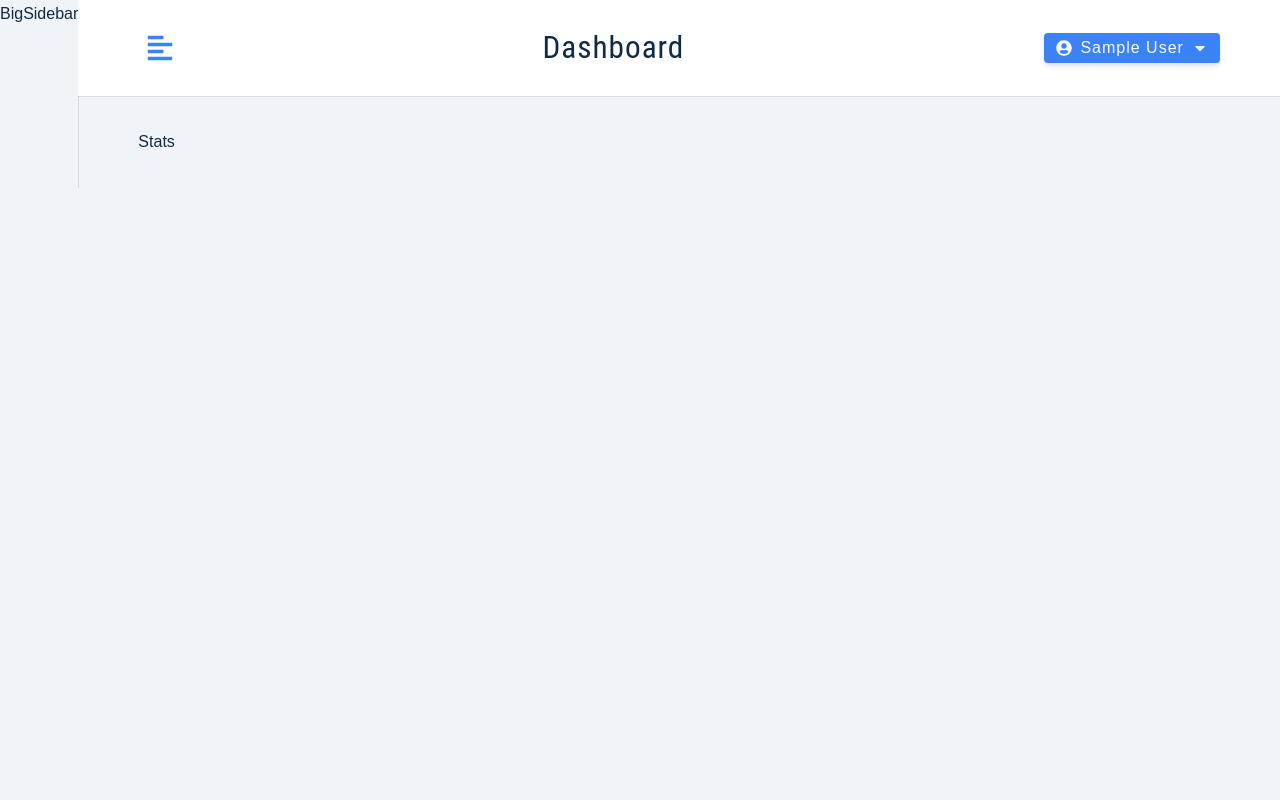
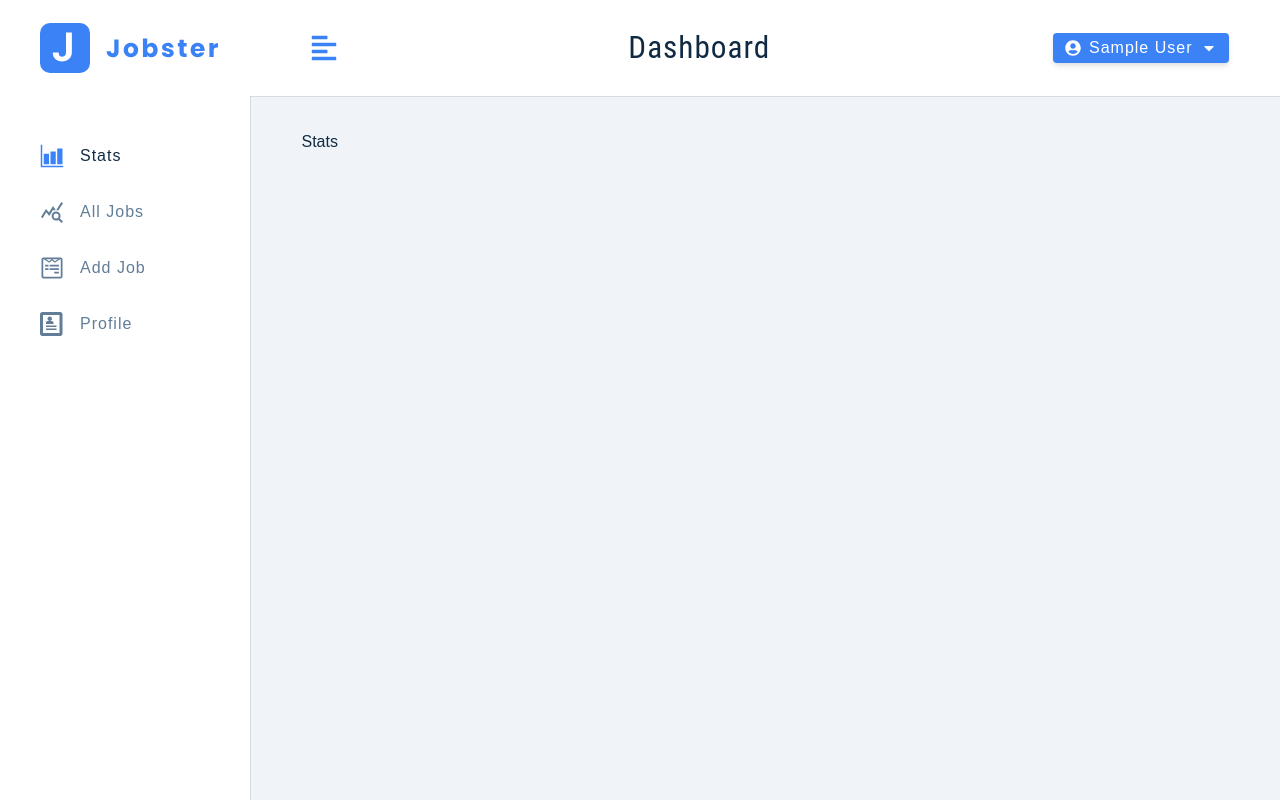
Before and after one commit to dm1tro69/jobster, a React (Create React App) app: page / in a window 1280 px wide. Built offline with nearby package versions, Linux system fonts and the light colour scheme; sample sign-in values are in the browser's storage.

Commit message:
add bigSlidebar

```diff
--- a/src/components/BigSlidebar.jsx
+++ b/src/components/BigSlidebar.jsx
@@ -1,10 +1,20 @@
 import React from 'react';
 import Wrapper from "../assets/wrappers/BigSidebar";
+import {useSelector} from "react-redux";
+import Logo from "./Logo";
+import NavLinks from "./NavLinks";
 
 const BigSidebar = () => {
+    const {isSidebarOpen} = useSelector(state => state.user)
+
     return (
         <Wrapper>
-            BigSidebar
+            <div className={isSidebarOpen? 'sidebar-container':'sidebar-container show-sidebar'}>
+                <div className={'content'}>
+                    <header><Logo/></header>
+                    <NavLinks/>
+                </div>
+            </div>
         </Wrapper>
     );
 };
```
